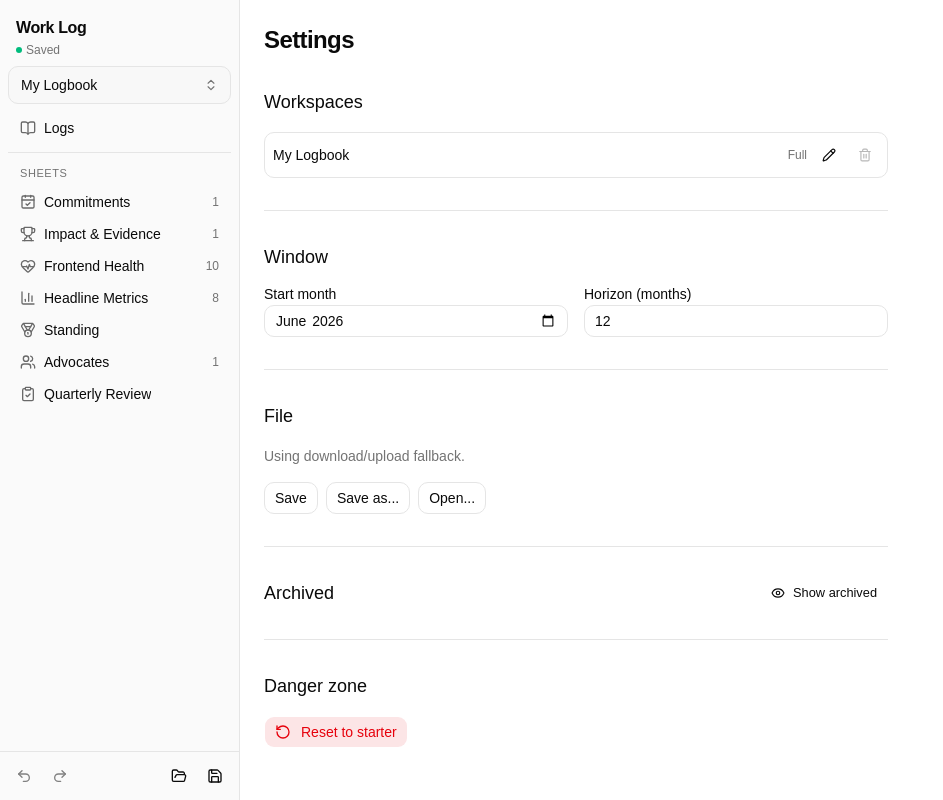
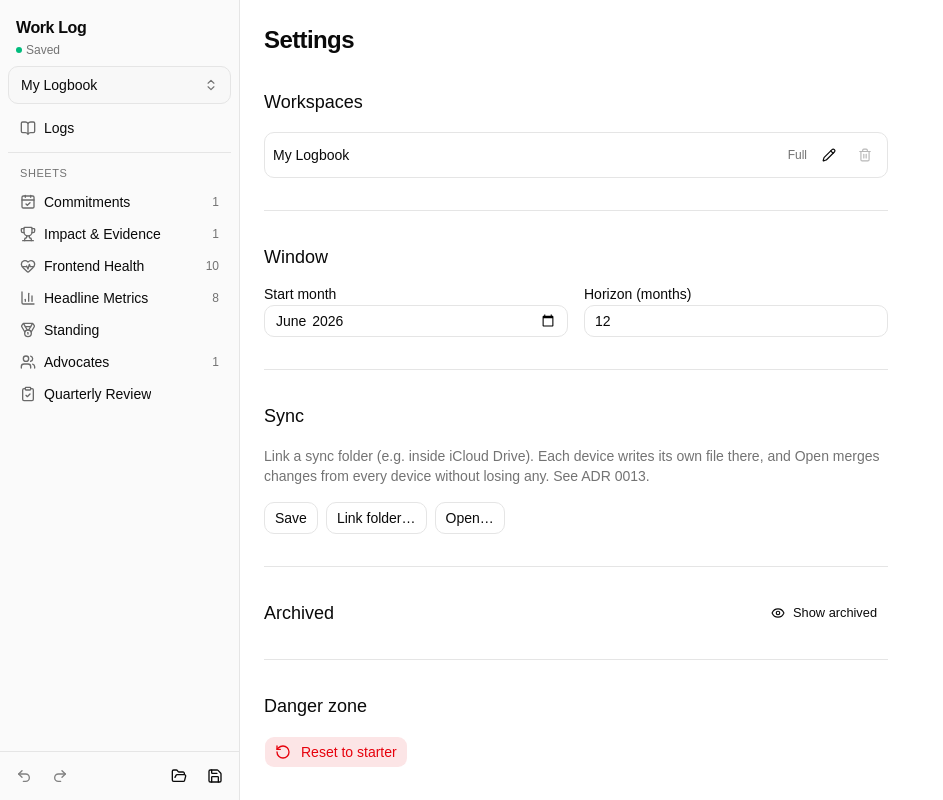
Before and after one commit to thisisabhinay/wlog, a React (Vite) app: page /settings in a window 1280 px wide. Shown: the whole page, without its empty margins (0-943 px from the left). Built offline with nearby package versions, Linux system fonts and the light colour scheme.

Commit message:
feat(settings): surface folder sync linking in settings UI

```diff
--- a/src/routes/settings.tsx
+++ b/src/routes/settings.tsx
@@ -12,7 +12,7 @@ import type { MetricId, WorkspaceId } from '#domain/schema';
 export function SettingsPage() {
   const { workspace, run } = useDoc();
   const resetToStarter = useDocStore((s) => s.resetToStarter);
-  const { save, saveAs, open, isDirty, hasFileSystemAccess } = usePersistence();
+  const { save, saveAs, open, isDirty, hasFolderSync } = usePersistence();
   const [showArchived, setShowArchived] = useState(false);
 
   const archivedSheets = workspace.sheets.filter((s) => !s.archived);
@@ -66,16 +66,18 @@ export function SettingsPage() {
       <Separator />
 
       <section className="space-y-4">
-        <h2 className="text-lg font-medium">File</h2>
+        <h2 className="text-lg font-medium">Sync</h2>
         <p className="text-sm text-muted-foreground">
-          {hasFileSystemAccess
-            ? 'File System Access API available — save directly to a file.'
-            : 'Using download/upload fallback.'}
+          {hasFolderSync
+            ? 'Link a sync folder (e.g. inside iCloud Drive). Each device writes its own file there, and Open merges changes from every device without losing any. See ADR 0013.'
+            : 'This browser can’t link a folder — using download/upload fallback (no cross-device merge).'}
         </p>
         <div className="flex gap-2">
           <Button variant="outline" onClick={() => save()}>Save</Button>
-          <Button variant="outline" onClick={() => saveAs()}>Save as...</Button>
-          <Button variant="outline" onClick={() => open()}>Open...</Button>
+          <Button variant="outline" onClick={() => saveAs()}>
+            {hasFolderSync ? 'Link folder…' : 'Save as…'}
+          </Button>
+          <Button variant="outline" onClick={() => open()}>Open…</Button>
         </div>
         {isDirty && <p className="text-xs text-amber-600">You have unsaved changes.</p>}
       </section>
```
